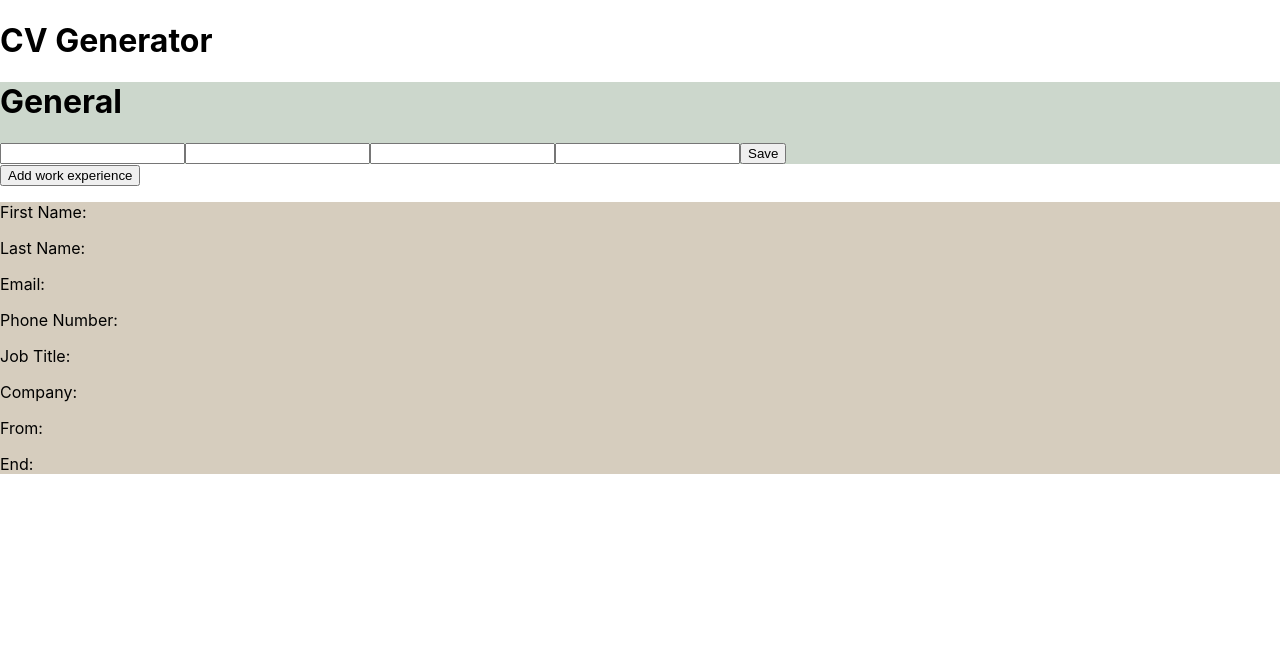
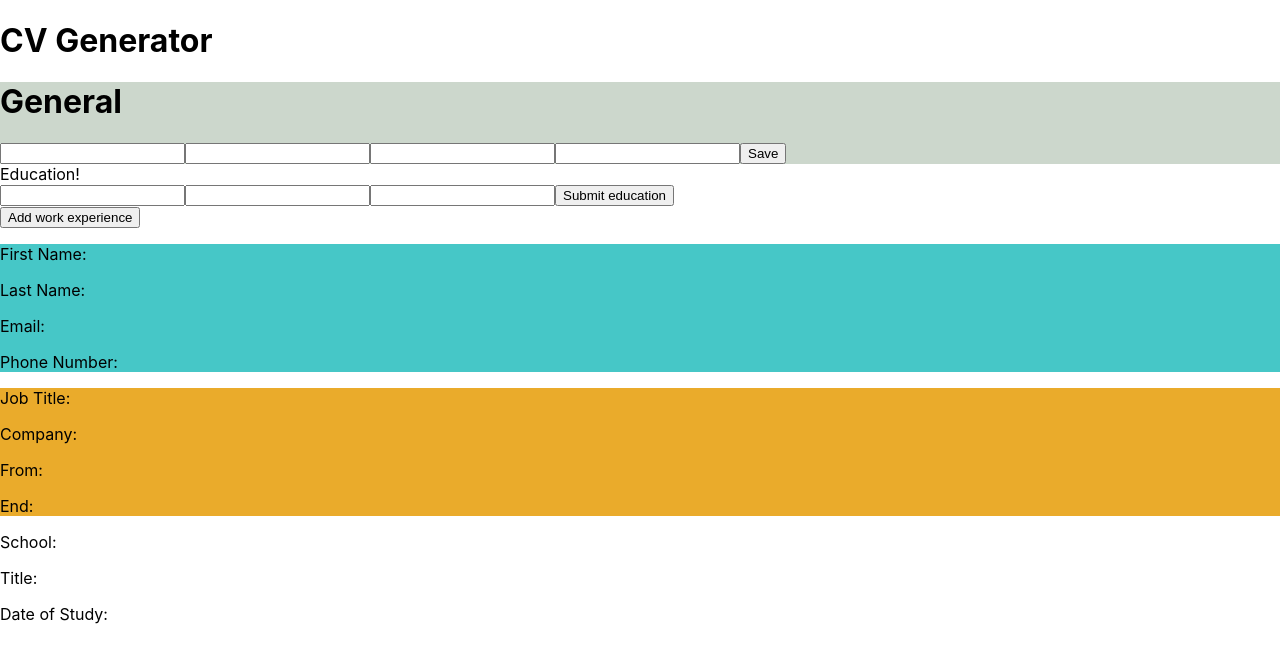
Before and after one commit to fgostev/CVproject, a React (Create React App) app: page / in a window 1280 px wide. Shown: the top 662 px of the page. Built offline with nearby package versions, Linux system fonts and the light colour scheme.

Commit message:
add educational form

```diff
--- a/src/App.js
+++ b/src/App.js
@@ -2,6 +2,7 @@ import {Component} from 'react';
 import General from './components/general.component';
 import WorkExp from './components/workExp.component';
 import DisplayForm from './components/displayForm.component';
+import Education from './components/education.component';
 
 class App extends Component {
   constructor() {
@@ -27,7 +28,8 @@ const name = target.name
         [name] : value,
     })
 
-    console.log(this.state.jobTitle);
+    console.log(this.state.schoolName);
+    console.log("working")
 
   }
 
@@ -64,9 +66,9 @@ const name = target.name
 
 
   render() {
-  const { firstName, lastName, email, phoneNumber, workModalOpen,
-    jobTitle
-} = this.state;
+  const { firstName, lastName, email, phoneNumber,
+    schoolName, title, dateOfStudy,
+    jobTitle, company, from, end} = this.state;
 
     return (
       <div className='App'>
@@ -77,6 +79,10 @@ const name = target.name
           handleSubmit = {this.handleSubmitGeneral}
           />
         </div>
+
+      <Education
+        handleInputChange = {this.handleInputChange}
+      />
 
       {!this.state.workModalOpen &&(
         <div id="workExperienceContainer">
@@ -98,7 +104,13 @@ const name = target.name
           lastName = {lastName}
           phoneNumber = {phoneNumber}
           email = {email}
+          schoolName = {schoolName}
+          title = {title}
+          dateOfStudy = {dateOfStudy}
           jobTitle = {jobTitle}
+          company = {company}
+          from = {from}
+          end = {end}
         />
       </div>
 
--- a/src/components/displayForm.component.jsx
+++ b/src/components/displayForm.component.jsx
@@ -4,20 +4,29 @@ class DisplayForm extends Component{
 
     render(){
     const {firstName, lastName, email, phoneNumber,
+        schoolName, title, dateOfStudy,
         jobTitle, company,from, end
     }  = this.props;
 
     return(
         <div className="displayForm">
+        <div id='displayGeneral'>
             <p>First Name: {firstName}</p>
             <p>Last Name: {lastName}</p>
             <p>Email: {email}</p>
             <p>Phone Number: {phoneNumber}</p>
-
+        </div>
+        <div id='displayWork'>
             <p>Job Title:  {jobTitle}</p>
             <p>Company: {company}</p>
             <p>From: {from}</p>
             <p>End: {end}</p>
+        </div>
+        <div id='displayStudy'>
+            <p>School:  {schoolName}</p>
+            <p>Title: {title}</p>
+            <p>Date of Study: {dateOfStudy}</p>
+        </div>
 
 
       </div>
--- /dev/null
+++ b/src/components/education.component.jsx
@@ -0,0 +1,34 @@
+import {Component} from 'react';
+
+class Education extends Component{
+  constructor(){
+    super();
+    this.state={
+        schoolName:"",
+        title:"",
+        dateOfStudy:"",
+    }
+  }
+  render(){
+    const {handleSubmit, handleInputChange, schoolName, title, dateOfStudy} = this.props;
+
+    return(
+      <div className="educationInfo">
+
+        Education!
+
+        <form id="education" onSubmit={handleSubmit}>
+              <input type="text" className="edu" onChange={handleInputChange} value={schoolName} name="schoolName" />
+              <input type="text" className="edu" onChange={handleInputChange} value={title} name="title" />
+              <input type="text" className="edu" onChange={handleInputChange} value={dateOfStudy} name="dateOfStudy" />
+              <button type="submit">
+                  Submit education
+              </button>
+              </form>
+
+      </div>
+    )
+    }
+}
+
+export default Education;
--- a/src/index.css
+++ b/src/index.css
@@ -20,9 +20,19 @@ code {
   background-color: rgb(183, 156, 156);
 }
 
-.displayForm{
-  background-color: rgb(214, 205, 190);
+
+
+
+
+#displayGeneral{
+  background-color: rgb(70, 199, 199);
 }
+
+#displayWork{
+  background-color: rgb(234, 171, 43);
+}
+
+
 /* form{
   color:red;
 } */
```
Lines whose indentation alone changed are shown as unchanged.
